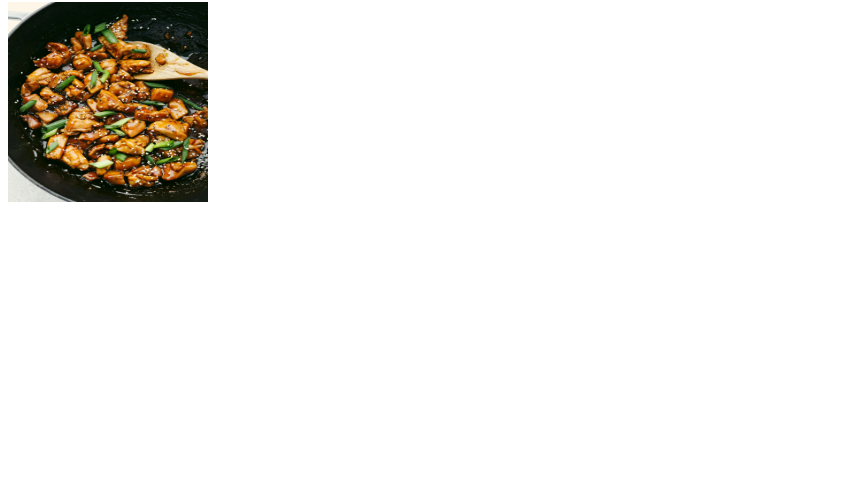
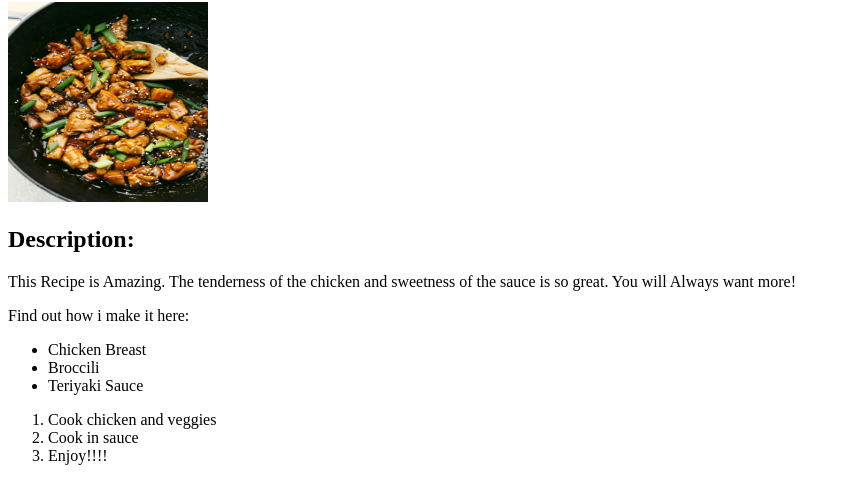
Before and after one commit to ParsonsTech/HTML-Practice, a plain HTML site: page recipes/teriakyi_chicken.html in a window 1280 px wide. Shown: the part 78-582 px from the top of the page, without its empty margins (0-850 px from the left). Drawn offline with Linux system fonts and the light colour scheme.

Commit message:
Add final content for chicken

```diff
--- a/recipes/teriakyi_chicken.html
+++ b/recipes/teriakyi_chicken.html
@@ -9,5 +9,20 @@
 <body>
     <h1>Teriakyi Chicken</h1>
     <img src="../images/teriyakichicken.webp" width="200px" height="200px">
+    <h2>Description:</h2>
+    <p>This Recipe is Amazing. The tenderness of the chicken and sweetness of the sauce
+        is so great. You will Always want more!
+    </p>
+    <p>Find out how i make it here:</p>
+    <ul>
+        <li>Chicken Breast</li>
+        <li>Broccili</li>
+        <li>Teriyaki Sauce</li>
+    </ul>
+    <ol>
+        <li>Cook chicken and veggies</li>
+        <li>Cook in sauce</li>
+        <li>Enjoy!!!!</li>
+    </ol>
 </body>
 </html>
```
